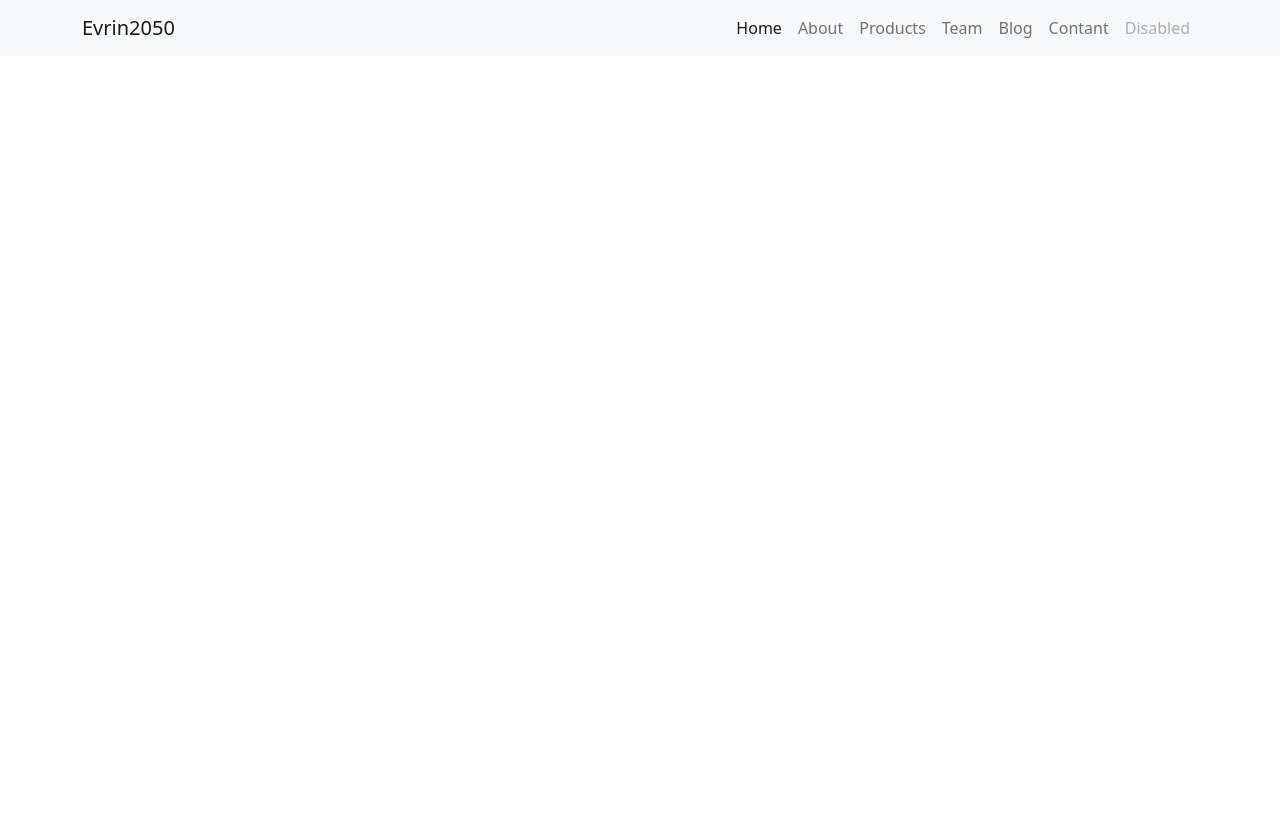
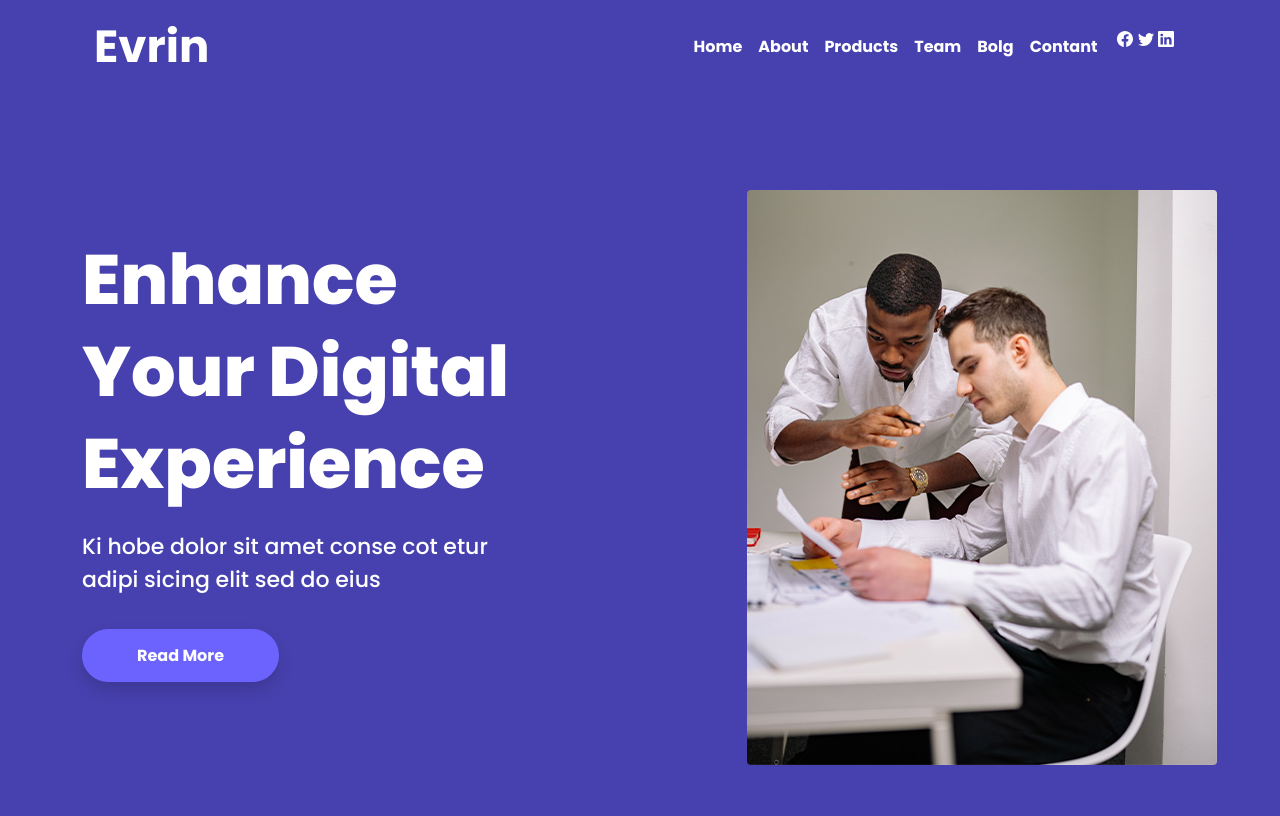
Before and after one commit to evrin20/evrin205, a plain HTML site: page index.html in a window 1280 px wide. Drawn offline with nearby package versions, Linux system fonts and the light colour scheme.

Commit message:
add navbar & banner section

```diff
--- a/css/styli.css
+++ b/css/styli.css
@@ -1,3 +1,30 @@
 body{
-
+    font-family: 'Poppins', sans-serif;
+    color: white;
 }
+.nav-link, .navbar-brand {
+    color: white;
+    font-weight: 700;
+}
+.navbar-brand{
+    font-size: 45px;
+}
+.mybackground {
+    background-color: #4741AF;
+}
+.banner-heading{
+    font-size: 70px;
+    font-weight: 800;
+}
+.banner-subheading{
+    font-size: 22px;
+    font-weight: 500;
+}
+.banner-btn {
+    text-decoration: none;
+    background-color: #6c63ff;
+    color: white;
+    padding: 15px 55px;
+    border-radius: 35px;
+    font-weight: 700;
+}
--- a/index.html
+++ b/index.html
@@ -1,44 +1,93 @@
 <!DOCTYPE html>
 <html lang="en">
+
 <head>
   <meta charset="UTF-8">
   <meta http-equiv="X-UA-Compatible" content="IE=edge">
   <meta name="viewport" content="width=device-width, initial-scale=1.0">
-    <link href="https://cdn.jsdelivr.net/npm/bootstrap@5.0.2/dist/css/bootstrap.min.css" rel="stylesheet" integrity="sha384-EVSTQN3/azprG1Anm3QDgpJLIm9Nao0Yz1ztcQTwFspd3yD65VohhpuuCOmLASjC" crossorigin="anonymous">
-    <title>Document</title>
+  <link href="https://cdn.jsdelivr.net/npm/bootstrap@5.0.2/dist/css/bootstrap.min.css" rel="stylesheet"
+    integrity="sha384-EVSTQN3/azprG1Anm3QDgpJLIm9Nao0Yz1ztcQTwFspd3yD65VohhpuuCOmLASjC" crossorigin="anonymous">
+    <link rel="preconnect" href="https://fonts.googleapis.com">
+    <link rel="preconnect" href="https://fonts.gstatic.com" crossorigin>
+    <link href="https://fonts.googleapis.com/css2?family=Poppins:ital,wght@0,100;0,200;0,300;0,400;0,500;0,600;0,700;0,800;0,900;1,100;1,200;1,300;1,400;1,500;1,600;1,700;1,800;1,900&display=swap" rel="stylesheet">
+    <link rel="stylesheet" href="./css/styli.css">
+  <title>Evrin for Transportatio</title>
 </head>
 <body>
-<!-- start nav -->
-    <div mynav>
-        <div container>
-            <nav class="navbar navbar-expand-lg navbar-light bg-light">
+
+  <div class="mybackground">
     <div class="container">
-                  <a class="navbar-brand" href="#">Evrin2050</a>
-                  <button class="navbar-toggler" type="button" data-bs-toggle="collapse" data-bs-target="#navbarNavAltMarkup" aria-controls="navbarNavAltMarkup" aria-expanded="false" aria-label="Toggle navigation">
+      <nav class="navbar navbar-expand-lg navbar">
+        <div class="container">
+          <a class="navbar-brand" href="#">Evrin</a>
+
+          <button class="navbar-toggler" type="button" data-bs-toggle="collapse" data-bs-target="#navbarNavAltMarkup"
+            aria-controls="navbarNavAltMarkup" aria-expanded="false" aria-label="Toggle navigation">
             <span class="navbar-toggler-icon"></span>
           </button>
           <div class="collapse navbar-collapse" id="navbarNavAltMarkup">
             <div class="navbar-nav ms-auto">
-                      <a class="nav-link active" aria-current="page" href="#">Home</a>
+              <a class="nav-link" href="#">Home</a>
               <a class="nav-link" href="#">About</a>
               <a class="nav-link" href="#">Products</a>
               <a class="nav-link" href="#">Team</a>
-                      <a class="nav-link" href="#">Blog</a>
+              <a class="nav-link" href="#">Bolg</a>
               <a class="nav-link" href="#">Contant</a>
-                      <a class="nav-link disabled" href="#" tabindex="-1" aria-disabled="true">Disabled</a>
+              <div class="container">
+                <svg xmlns="http://www.w3.org/2000/svg" width="16" height="16" fill="currentColor"
+                  class="bi bi-facebook" viewBox="0 0 16 16">
+                  <path
+                    d="M16 8.049c0-4.446-3.582-8.05-8-8.05C3.58 0-.002 3.603-.002 8.05c0 4.017 2.926 7.347 6.75 7.951v-5.625h-2.03V8.05H6.75V6.275c0-2.017 1.195-3.131 3.022-3.131.876 0 1.791.157 1.791.157v1.98h-1.009c-.993 0-1.303.621-1.303 1.258v1.51h2.218l-.354 2.326H9.25V16c3.824-.604 6.75-3.934 6.75-7.951z" />
+                </svg>
+                <svg xmlns="http://www.w3.org/2000/svg" width="16" height="16" fill="currentColor" class="bi bi-twitter"
+                  viewBox="0 0 16 16">
+                  <path
+                    d="M5.026 15c6.038 0 9.341-5.003 9.341-9.334 0-.14 0-.282-.006-.422A6.685 6.685 0 0 0 16 3.542a6.658 6.658 0 0 1-1.889.518 3.301 3.301 0 0 0 1.447-1.817 6.533 6.533 0 0 1-2.087.793A3.286 3.286 0 0 0 7.875 6.03a9.325 9.325 0 0 1-6.767-3.429 3.289 3.289 0 0 0 1.018 4.382A3.323 3.323 0 0 1 .64 6.575v.045a3.288 3.288 0 0 0 2.632 3.218 3.203 3.203 0 0 1-.865.115 3.23 3.23 0 0 1-.614-.057 3.283 3.283 0 0 0 3.067 2.277A6.588 6.588 0 0 1 .78 13.58a6.32 6.32 0 0 1-.78-.045A9.344 9.344 0 0 0 5.026 15z" />
+                </svg>
+
+                <svg  xmlns="http://www.w3.org/2000/svg" width="16" height="16" fill="currentColor"
+                  class="bi bi-linkedin" viewBox="0 0 16 16">
+                  <path
+                    d="M0 1.146C0 .513.526 0 1.175 0h13.65C15.474 0 16 .513 16 1.146v13.708c0 .633-.526 1.146-1.175 1.146H1.175C.526 16 0 15.487 0 14.854V1.146zm4.943 12.248V6.169H2.542v7.225h2.401zm-1.2-8.212c.837 0 1.358-.554 1.358-1.248-.015-.709-.52-1.248-1.342-1.248-.822 0-1.359.54-1.359 1.248 0 .694.521 1.248 1.327 1.248h.016zm4.908 8.212V9.359c0-.216.016-.432.08-.586.173-.431.568-.878 1.232-.878.869 0 1.216.662 1.216 1.634v3.865h2.401V9.25c0-2.22-1.184-3.252-2.764-3.252-1.274 0-1.845.7-2.165 1.193v.025h-.016a5.54 5.54 0 0 1 .016-.025V6.169h-2.4c.03.678 0 7.225 0 7.225h2.4z" />
+                </svg>
+              </div>
+            </div>
           </div>
         </div>
     </div>
     </nav>
   </div>
+  </div>
 
+  <section class="py-5 mybackground">
+    <div class="container py-5">
+      <div class="row">
+        <div class="col-lg-5 pt-5" >
+          <h1 class="banner-heading">Enhance</h1>
+          <h1 class="banner-heading">Your Digital </h1>
+          <h1 class="banner-heading">Experience</h1>
+          <p class="banner-subheading my-4
+          , mb-5">Ki hobe dolor sit amet conse cot etur adipi sicing elit sed do eius</p>
+          <a href="#" class="banner-btn shadow"> Read More </a>
         </div>
-<!-- end nav -->
+        <div class="col-lg-2">
+        </div>
+        <div class="col-lg-5">
+          <img class="rounded" src="./img01/slider6-img.jpg" alt="">
+        </div>
+      </div>
+    </div>
+  </section>
 
 
 
 
 
-    <script src="https://cdn.jsdelivr.net/npm/bootstrap@5.0.2/dist/js/bootstrap.bundle.min.js" integrity="sha384-MrcW6ZMFYlzcLA8Nl+NtUVF0sA7MsXsP1UyJoMp4YLEuNSfAP+JcXn/tWtIaxVXM" crossorigin="anonymous"></script>
+
+
+
+
+
+
 </body>
 </html>
```
Also changed, not shown: img001/evrin-logo.png (added), img01/slider6-img.jpg (renamed from img01/slider4-img.jpg). Lines whose indentation alone changed are shown as unchanged.
